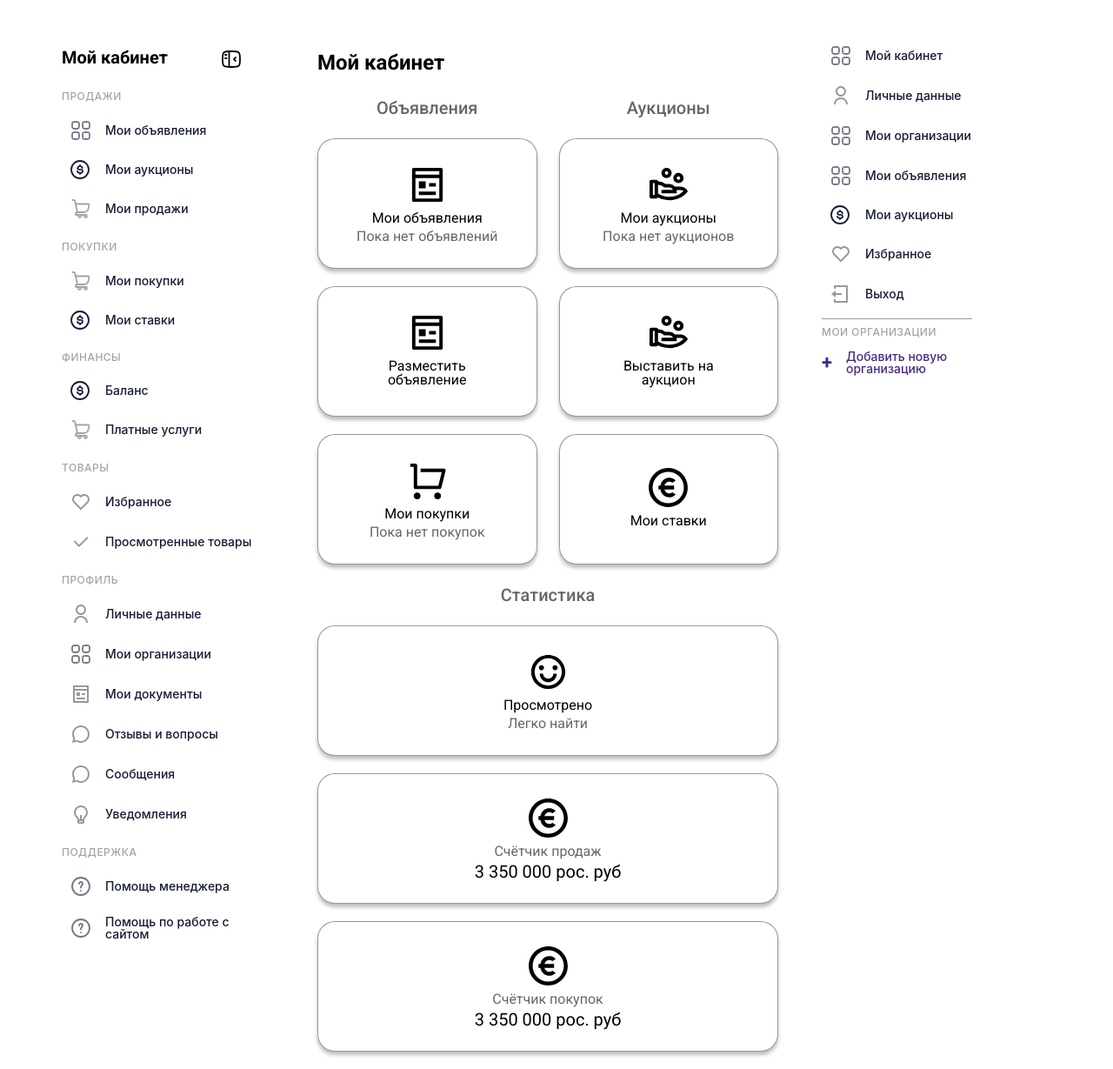
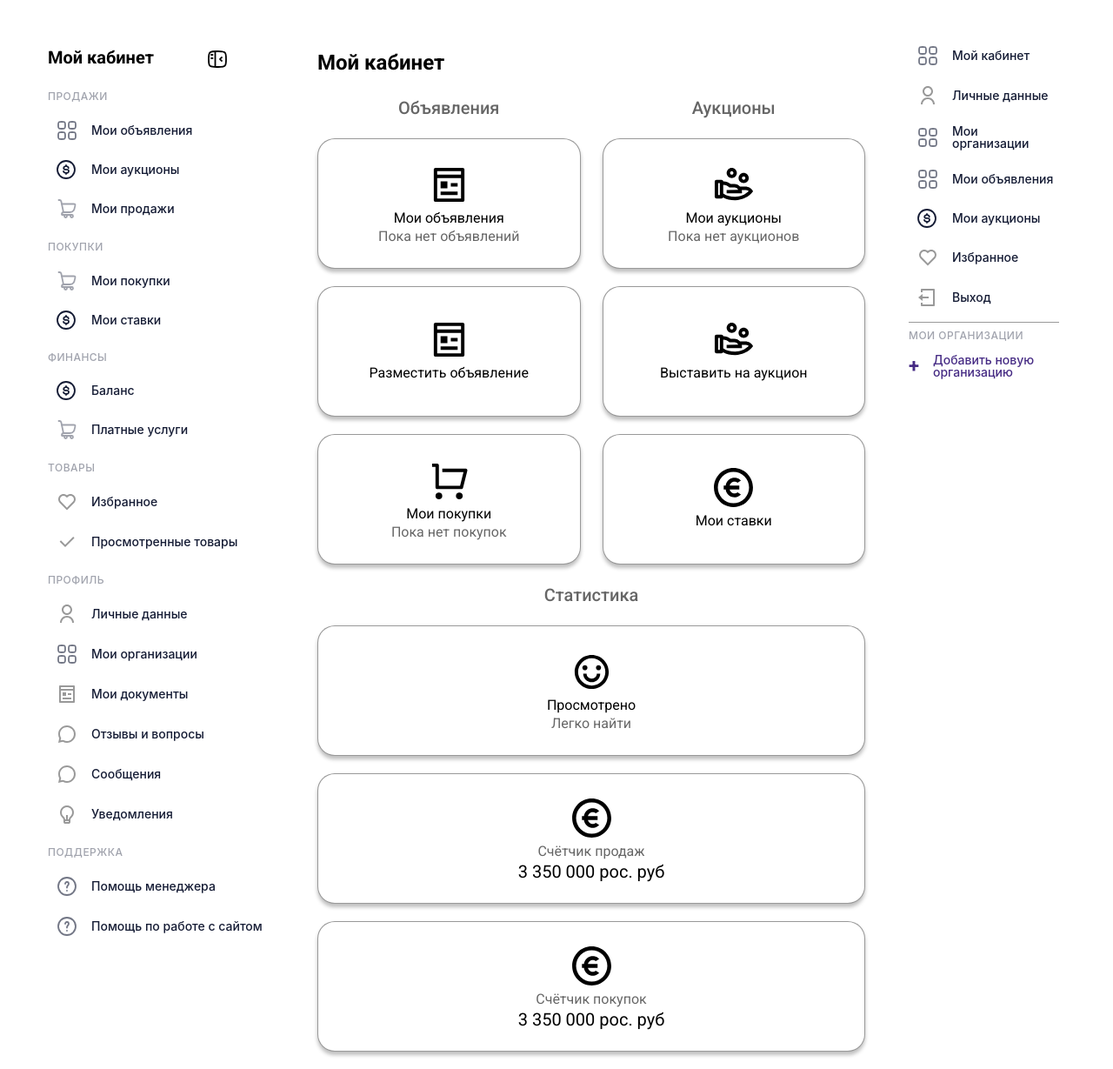
Before and after one commit to przedviralem73/lk-belstanok, a PHP site: page /my-cab.php in a window 1280 px wide. Shown: the part 191-1420 px from the top of the page at 87% size. Run offline with PHP 8.4, Linux system fonts and the light colour scheme.

Commit message:
Add files via upload

```diff
--- a/style.css
+++ b/style.css
@@ -23,7 +23,7 @@ header{
 .sidebar-left {
 	min-width: 270px;
     height: 100vh;
-    padding: 16px 0px 0px 16px;
+    padding: 16px 0px 0px 0px;
     background-color: #fff;
   }
 
@@ -154,7 +154,7 @@ header{
 
   .sidebar-right{
 	position: relative;
-	min-width: 280px;
+	min-width: 180px;
     margin-left: 10px;
   }
 
```
